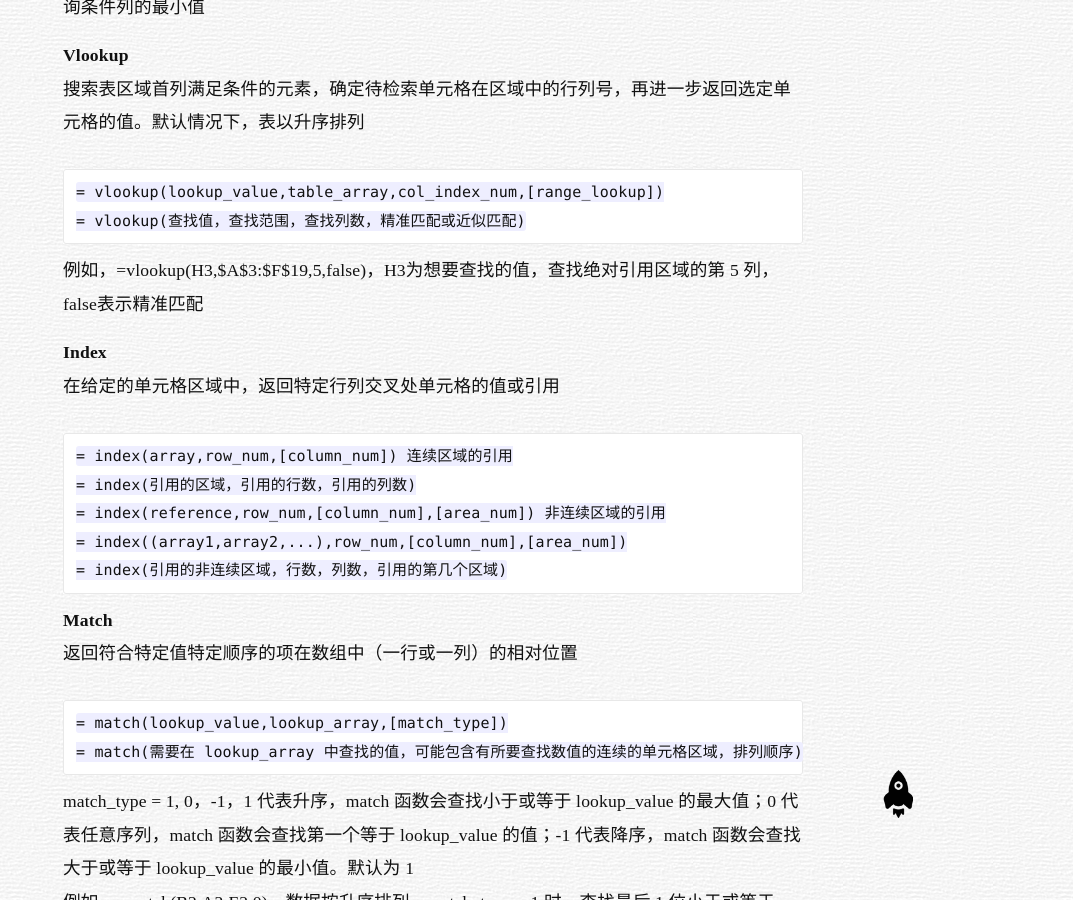
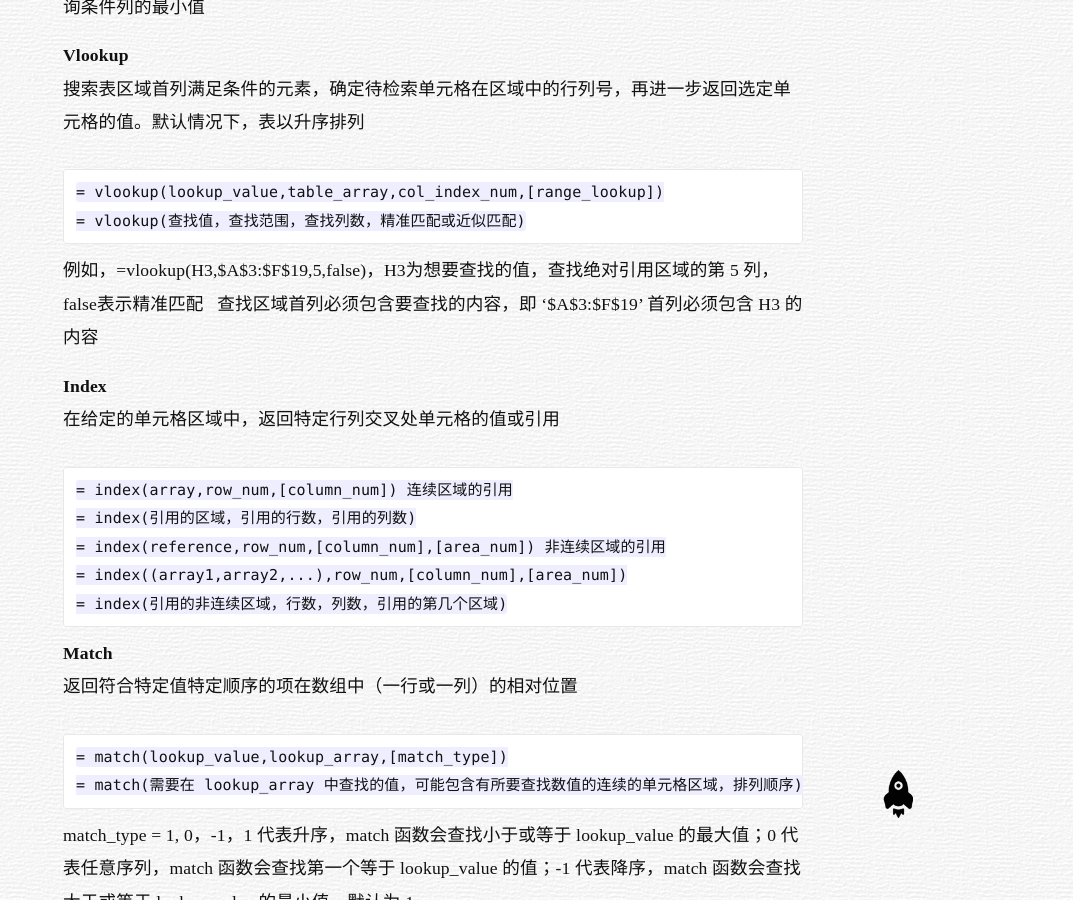
Before and after one commit to Besideme/besideme.github.io, a Jekyll site: the page built from _posts/2017-6-22-excel1.md, in a window 1280 px wide and 900 px high, scrolled down 3071 px. Shown: the whole window, without its empty margins (207-1280 px from the left). Built offline with Jekyll 4.4.1, drawn with Linux system fonts in a browser that asks for light colours; nearby versions of some CDN libraries; comment, search, counter and statistics services are not loaded.

Commit message:
Update 2017-6-22-excel1.md

```diff
--- a/_posts/2017-6-22-excel1.md
+++ b/_posts/2017-6-22-excel1.md
@@ -109,6 +109,7 @@ lookup函数的使用条件要求查询条件按照升序排列，所以在该
 	= vlookup(查找值，查找范围，查找列数，精准匹配或近似匹配)
 
 例如，=vlookup(H3,$A$3:$F$19,5,false)，H3为想要查找的值，查找绝对引用区域的第 5 列，false表示精准匹配
+查找区域首列必须包含要查找的内容，即 '$A$3:$F$19' 首列必须包含 H3 的内容
 
 **Index**
 在给定的单元格区域中，返回特定行列交叉处单元格的值或引用
```
